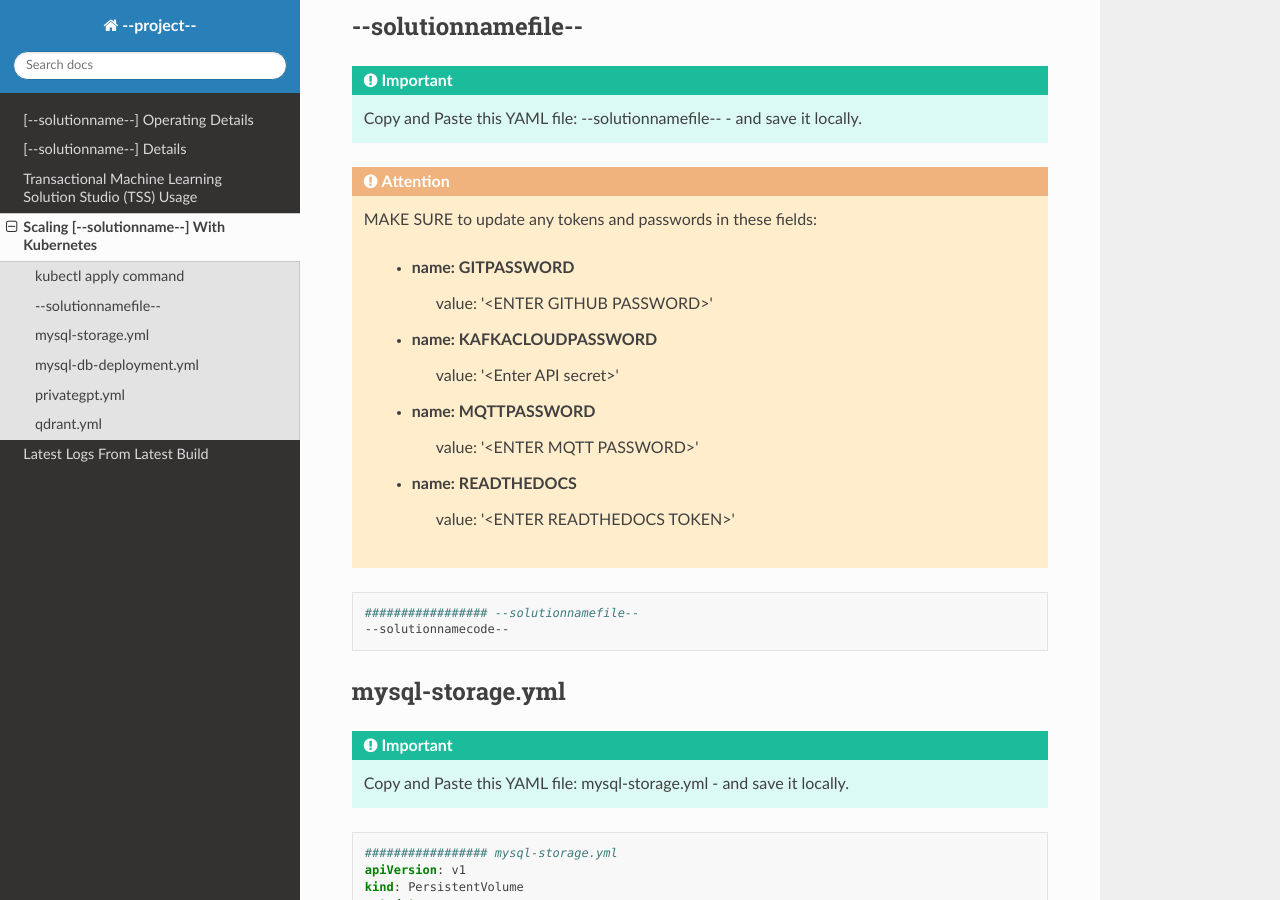
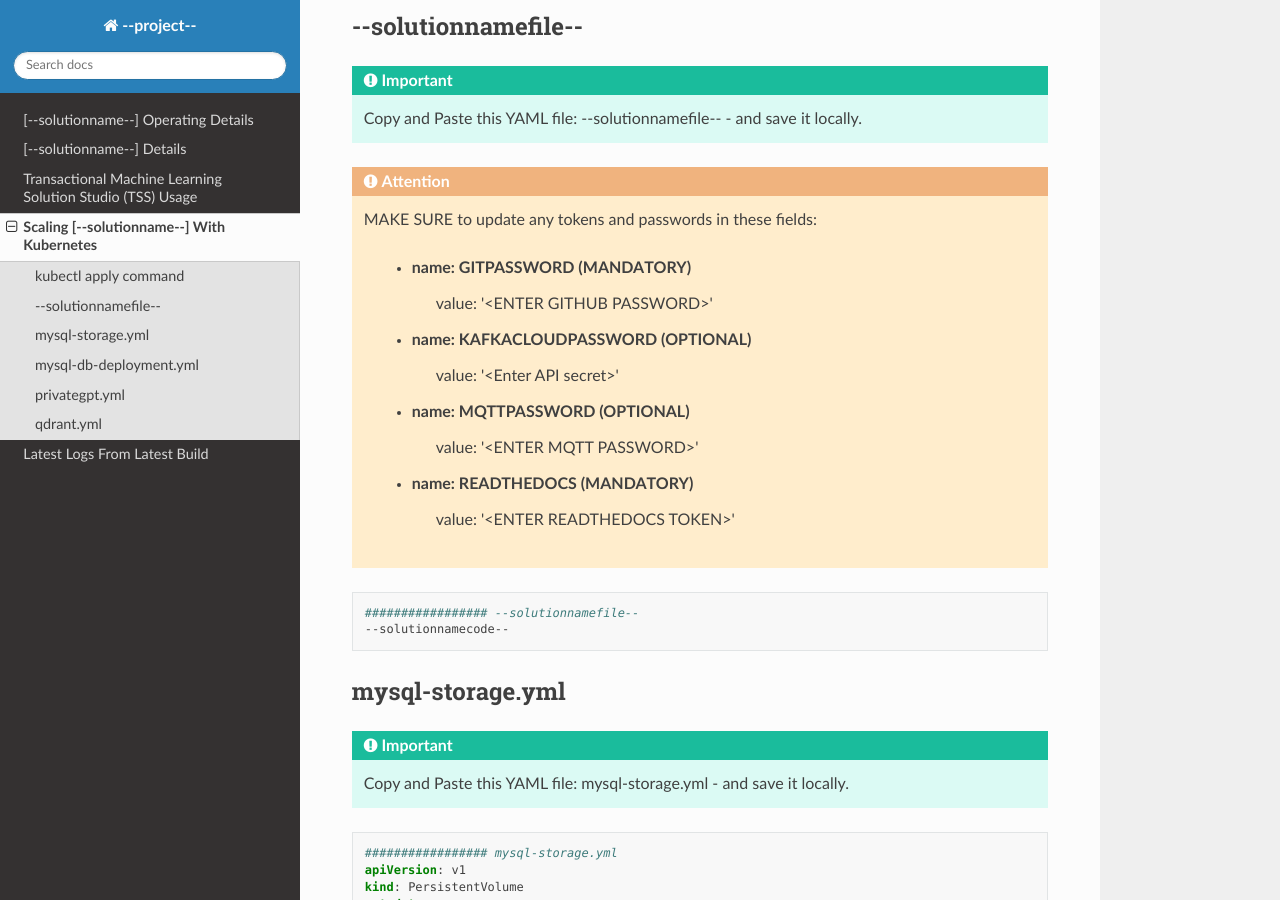
Before and after one commit to vanesalcb06/tssproject2-2b5c, a Sphinx documentation site: the page built from docs/source/kube.rst, in a window 1280 px wide and 900 px high, scrolled down 1175 px. Built offline with Sphinx 7.4.7 and the Read the Docs theme 3.1.0, drawn with Linux system fonts in a browser that asks for light colours.

Commit message:
Update kube.rst

```diff
--- a/docs/source/kube.rst
+++ b/docs/source/kube.rst
@@ -64,16 +64,16 @@ kubectl apply command
 
    MAKE SURE to update any tokens and passwords in these fields:
 
-          - name: GITPASSWORD
+          - name: GITPASSWORD (MANDATORY)
              value: '<ENTER GITHUB PASSWORD>'
 
-          - name: KAFKACLOUDPASSWORD
+          - name: KAFKACLOUDPASSWORD (OPTIONAL)
              value: '<Enter API secret>'
 
-          - name: MQTTPASSWORD
+          - name: MQTTPASSWORD (OPTIONAL)
              value: '<ENTER MQTT PASSWORD>'
 
-          - name: READTHEDOCS
+          - name: READTHEDOCS (MANDATORY)
              value: '<ENTER READTHEDOCS TOKEN>'
 
 
```
